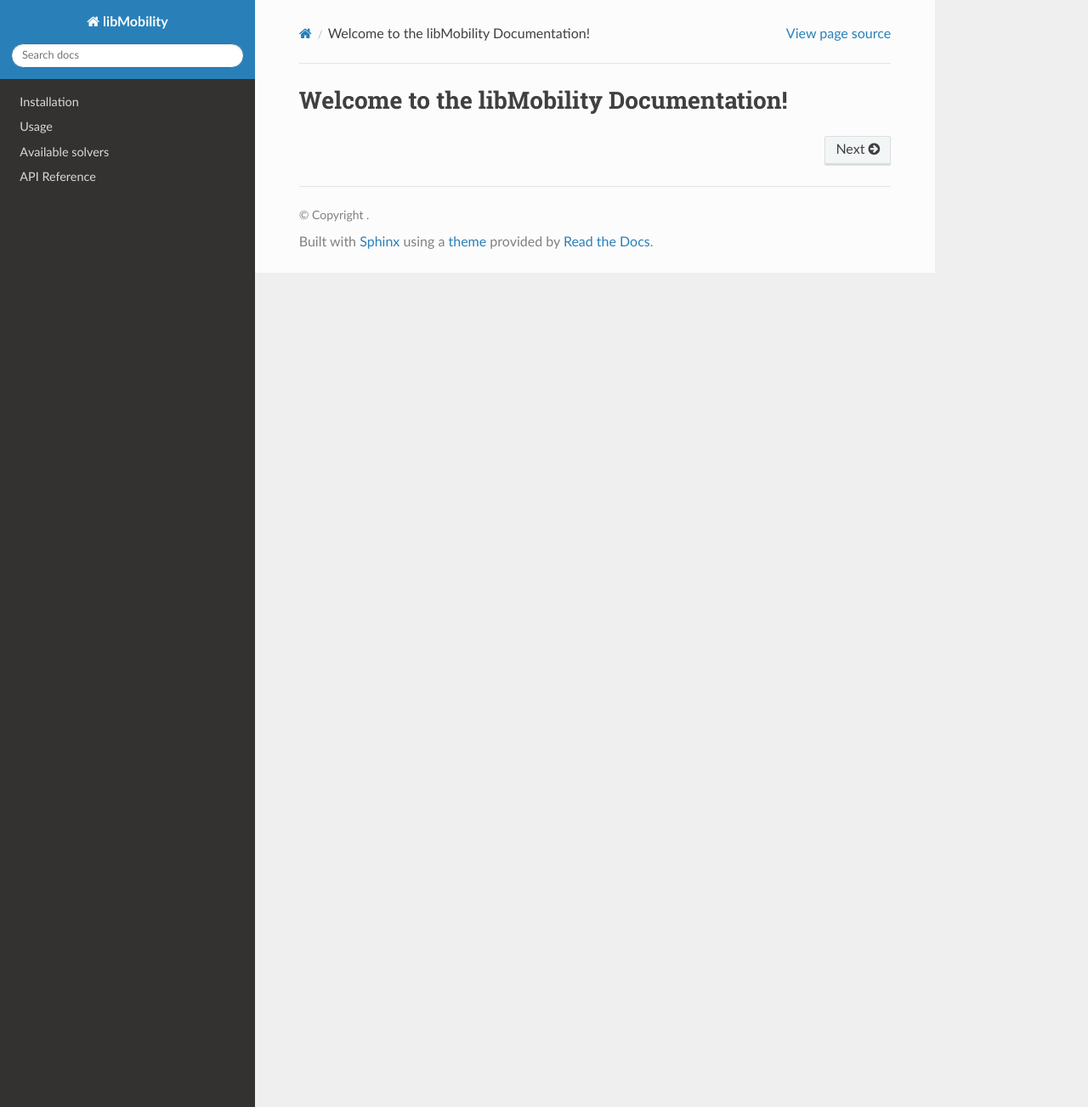
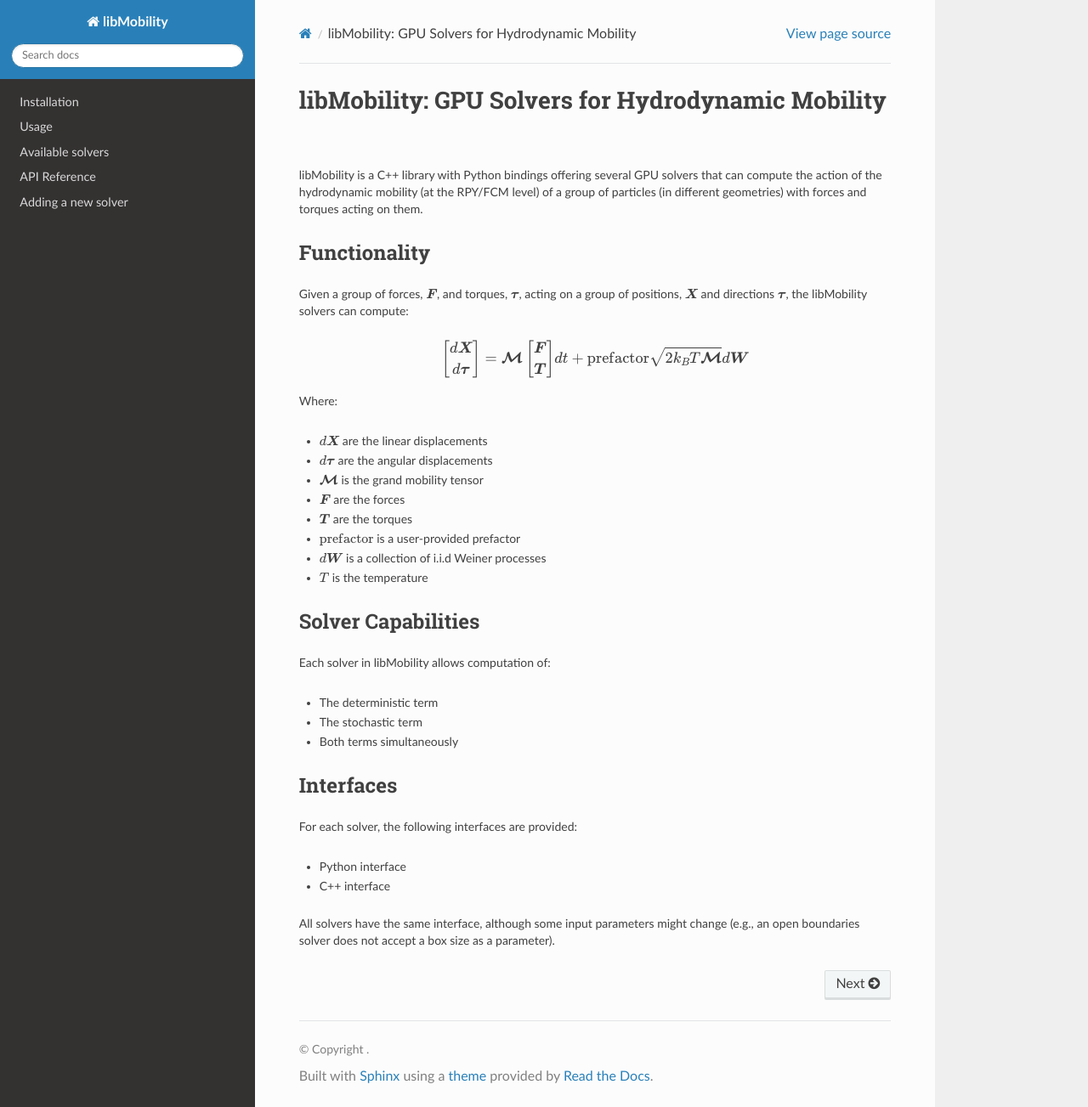
Before and after one commit to stochasticHydroTools/libMobility, a Sphinx documentation site: the page built from docs/source/index.rst, in a window 1280 px wide and 1303 px high. Shown: the whole window at 85% size. Built offline with Sphinx 7.4.7 and the Read the Docs theme 3.1.0, drawn with Linux system fonts in a browser that asks for light colours.

Commit message:
Update docs (#27)
* Update docs

* Update env file

* Update CI

* Add submodules

* Tweak build system

* Update README

* Update README

* Update README

* Update RTD

* Update RTD

* Update RTD

* Typo

* added RFD equation to the warning block

* Fix typos

* More Typos

* Fix rtd

* Pin python to less than 3.13

* update rtd

* update rtd

* update rtd

* update rtd

* update rtd

* update rtd

* update rtd

* update rtd

* update rtd

* fix typos

* update rtd

* Fix space

---------

Co-authored-by: Ryker Fish <rfish@mines.edu>

```diff
--- a/docs/requirements.txt
+++ /dev/null
@@ -1,5 +0,0 @@
-sphinx==7.2.6
-sphinx-rtd-theme==1.3.0
-sphinxcontrib-autoprogram==0.1.8
-sphinxcontrib-napoleon==0.7
-gitpython
--- a/docs/source/index.rst
+++ b/docs/source/index.rst
@@ -1,6 +1,46 @@
-Welcome to the libMobility Documentation!
-=========================================
+libMobility: GPU Solvers for Hydrodynamic Mobility
+==================================================
 
+libMobility is a C++ library with Python bindings offering several GPU solvers that can compute the action of the hydrodynamic mobility (at the RPY/FCM level) of a group of particles (in different geometries) with forces and torques acting on them.
+
+Functionality
+-------------
+
+Given a group of forces, :math:`\boldsymbol{F}`, and torques, :math:`\boldsymbol{\tau}`, acting on a group of positions, :math:`\boldsymbol{X}` and directions :math:`\boldsymbol{\tau}`, the libMobility solvers can compute:
+
+.. math::
+
+   \begin{bmatrix}d\boldsymbol{X}\\d\boldsymbol{\tau}\end{bmatrix} = \boldsymbol{\mathcal{M}}\begin{bmatrix}\boldsymbol{F}\\\boldsymbol{T}\end{bmatrix}dt + \text{prefactor}\sqrt{2 k_B T \boldsymbol{\mathcal{M}}}d\boldsymbol{W}
+
+Where:
+
+- :math:`d\boldsymbol{X}` are the linear displacements
+- :math:`d\boldsymbol{\tau}` are the angular displacements
+- :math:`\boldsymbol{\mathcal{M}}` is the grand mobility tensor
+- :math:`\boldsymbol{F}` are the forces
+- :math:`\boldsymbol{T}` are the torques
+- :math:`\text{prefactor}` is a user-provided prefactor
+- :math:`d\boldsymbol{W}` is a collection of i.i.d Weiner processes
+- :math:`T` is the temperature
+
+Solver Capabilities
+-------------------
+
+Each solver in libMobility allows computation of:
+
+- The deterministic term
+- The stochastic term
+- Both terms simultaneously
+
+Interfaces
+----------
+
+For each solver, the following interfaces are provided:
+
+- Python interface
+- C++ interface
+
+All solvers have the same interface, although some input parameters might change (e.g., an open boundaries solver does not accept a box size as a parameter).
 
 
 .. toctree::
@@ -10,6 +50,7 @@ Welcome to the libMobility Documentation!
    usage
    solvers
    api
+   new-solver
 
 ..
    Indices and tables
```
Also changed, not shown: CMakeLists.txt (+31 -28 lines), README.md (+43 -112 lines), docs/source/new-solver.rst (added, +80 -0 lines), docs/source/usage.rst (+32 -34 lines), environment.yml (+10 -0 lines), .readthedocs.yaml, 4 other files.
